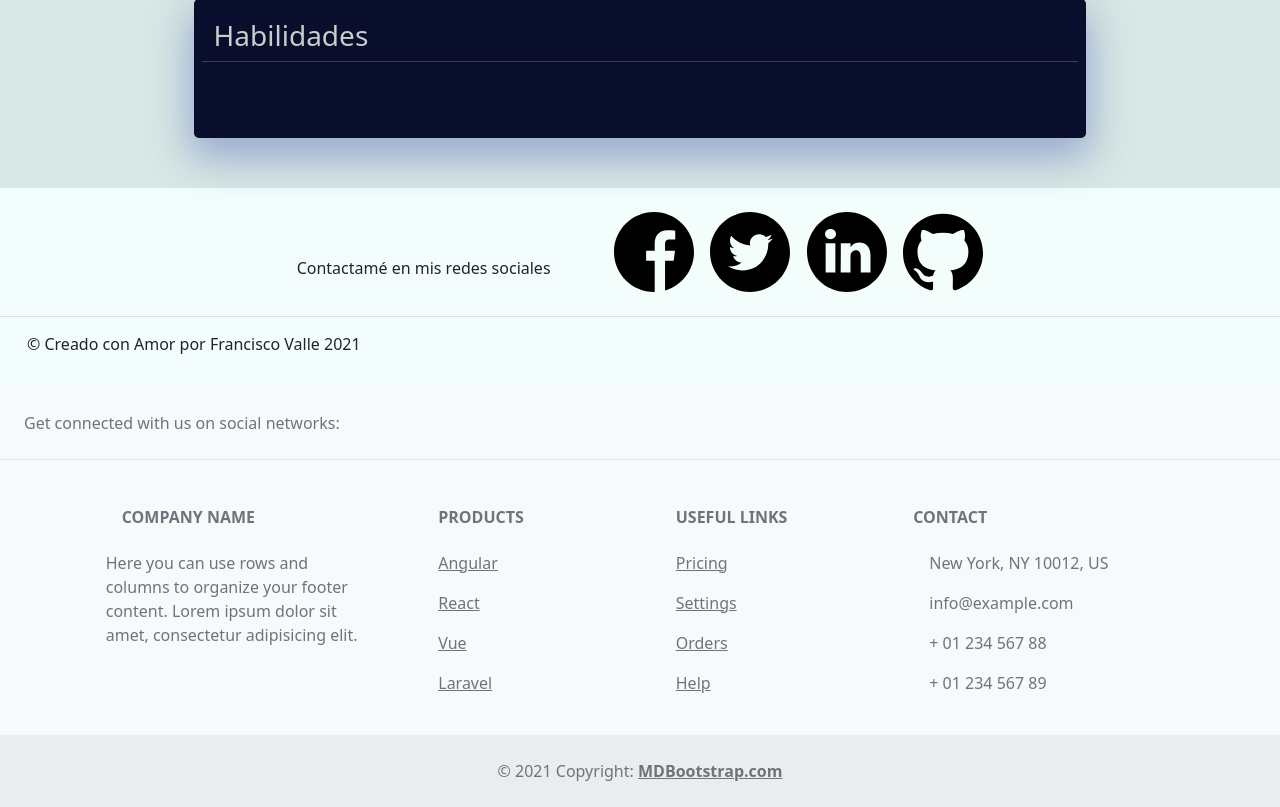
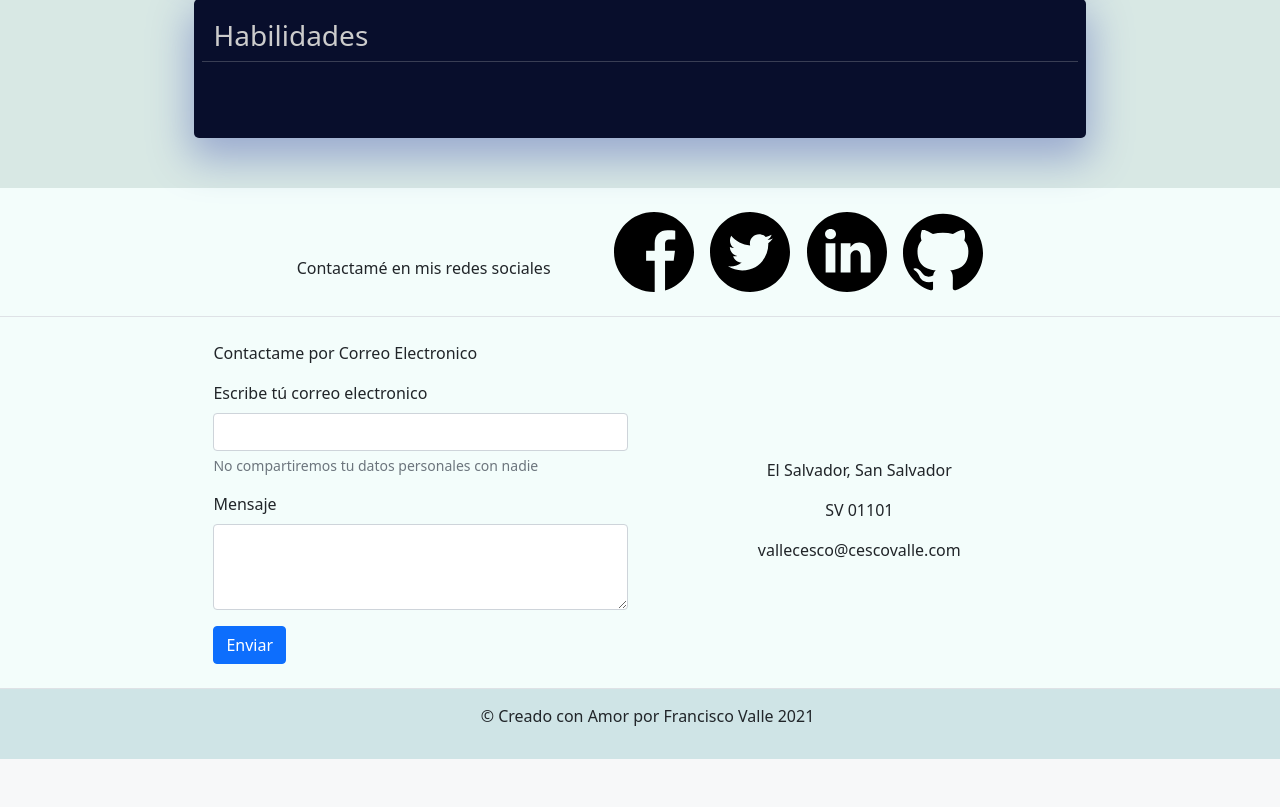
Before and after one commit to C3SC0-V4113/Portafolio-Personal, a PHP site: page / in a window 1280 px wide. Shown: the part 875-1682 px from the top of the page. After the commit the page ends 1634 px from the top, so only its background shows below. Run offline with PHP 8.4, Linux system fonts and the light colour scheme; some libraries are stand-ins or nearby versions.

Commit message:
Terminado Footer

```diff
--- a/css/style.css
+++ b/css/style.css
@@ -57,13 +57,17 @@
 #footer{
     bottom: 0;
     left: 0;
-    background-color: #F3FDFB;
+    background-color: #CFE4E6;
+    text-align: center;
     clear: both;
     padding-bottom: 15px;
     padding-top: 15px;
 }
 #footer p{
     padding-left: 15px;
+}
+#footpadre{
+    background-color: #F3FDFB;
 }
 #contactme{
     justify-content: center;
@@ -81,6 +85,9 @@
     }
     #contactme p{
         margin: auto;
+    }
+    #redsvg{
+        margin-top: 1rem;
     }
 }
 #iconsmedia{
@@ -117,3 +124,8 @@
     vertical-align: middle;
     color: blue;
 }
+#sivar{
+    text-align: center;
+    margin: auto;
+    padding-top: 2rem;
+}
--- a/index.php
+++ b/index.php
@@ -97,7 +97,7 @@
         </div>
     </div>
     <!--Footer-->
-    <div class="container-fluid" style="background-color: #F3FDFB;">
+    <div class="container-fluid" id="footpadre">
         <div class="row">
             <section class="d-flex justify-content-center p-4 border-bottom" id="contacts">
                 <div class="row">
@@ -141,135 +141,43 @@
                 </div>
                 <hr>
             </section>
+            <section class="d-flex justify-content-center p-4 border-bottom">
+                <div class="row">
+                    <div class="col-12 col-md-6">
+                        <form>
+                            <p>Contactame por Correo Electronico</p>
+                            <div class="mb-3">
+                                <label for="exampleInputEmail1" class="form-label">Escribe tú correo electronico</label>
+                                <input type="email" class="form-control" id="exampleInputEmail1" aria-describedby="emailHelp">
+                                <div id="emailHelp" class="form-text">No compartiremos tu datos personales con nadie</div>
+                            </div>
+                            <div class="mb-3">
+                                <label for="exampleInputPassword1" class="form-label">Mensaje</label>
+                                <textarea class="form-control" name="exampleInputPassword1" id="exampleInputPassword1" rows="3"></textarea>
+                            </div>
+                            <button type="submit" class="btn btn-primary">Enviar</button>
+                        </form>
+                    </div>
+                    <div class="col-12 col-md-6" id="sivar">
+                        <div class="row">
+                            <div class="col-12">
+                                <p>El Salvador, San Salvador</p>
+                            </div>
+                            <div class="col-12">
+                                <p>SV 01101</p>
+                            </div>
+                            <div class="col-12">
+                                <p>vallecesco@cescovalle.com</p>
+                            </div>
+                        </div>
+                    </div>
+                </div>
+            </section>
             <div class="col-12" id="footer">
                 <p> © Creado con Amor por Francisco Valle 2021</p>
             </div>
         </div>
     </div>
-    <!-- Footer -->
-    <footer class="text-center text-lg-start bg-light text-muted">
-        <!-- Section: Social media -->
-        <section class="d-flex justify-content-center justify-content-lg-between p-4 border-bottom">
-            <!-- Left -->
-            <div class="me-5 d-none d-lg-block">
-                <span>Get connected with us on social networks:</span>
-            </div>
-            <!-- Left -->
-
-            <!-- Right -->
-            <div>
-                <a href="" class="me-4 text-reset">
-                    <i class="fab fa-facebook-f"></i>
-                </a>
-                <a href="" class="me-4 text-reset">
-                    <i class="fab fa-twitter"></i>
-                </a>
-                <a href="" class="me-4 text-reset">
-                    <i class="fab fa-google"></i>
-                </a>
-                <a href="" class="me-4 text-reset">
-                    <i class="fab fa-instagram"></i>
-                </a>
-                <a href="" class="me-4 text-reset">
-                    <i class="fab fa-linkedin"></i>
-                </a>
-                <a href="" class="me-4 text-reset">
-                    <i class="fab fa-github"></i>
-                </a>
-            </div>
-            <!-- Right -->
-        </section>
-        <!-- Section: Social media -->
-
-        <!-- Section: Links  -->
-        <section class="">
-            <div class="container text-center text-md-start mt-5">
-                <!-- Grid row -->
-                <div class="row mt-3">
-                    <!-- Grid column -->
-                    <div class="col-md-3 col-lg-4 col-xl-3 mx-auto mb-4">
-                        <!-- Content -->
-                        <h6 class="text-uppercase fw-bold mb-4">
-                            <i class="fas fa-gem me-3"></i>Company name
-                        </h6>
-                        <p>
-                            Here you can use rows and columns to organize your footer content. Lorem ipsum
-                            dolor sit amet, consectetur adipisicing elit.
-                        </p>
-                    </div>
-                    <!-- Grid column -->
-
-                    <!-- Grid column -->
-                    <div class="col-md-2 col-lg-2 col-xl-2 mx-auto mb-4">
-                        <!-- Links -->
-                        <h6 class="text-uppercase fw-bold mb-4">
-                            Products
-                        </h6>
-                        <p>
-                            <a href="#!" class="text-reset">Angular</a>
-                        </p>
-                        <p>
-                            <a href="#!" class="text-reset">React</a>
-                        </p>
-                        <p>
-                            <a href="#!" class="text-reset">Vue</a>
-                        </p>
-                        <p>
-                            <a href="#!" class="text-reset">Laravel</a>
-                        </p>
-                    </div>
-                    <!-- Grid column -->
-
-                    <!-- Grid column -->
-                    <div class="col-md-3 col-lg-2 col-xl-2 mx-auto mb-4">
-                        <!-- Links -->
-                        <h6 class="text-uppercase fw-bold mb-4">
-                            Useful links
-                        </h6>
-                        <p>
-                            <a href="#!" class="text-reset">Pricing</a>
-                        </p>
-                        <p>
-                            <a href="#!" class="text-reset">Settings</a>
-                        </p>
-                        <p>
-                            <a href="#!" class="text-reset">Orders</a>
-                        </p>
-                        <p>
-                            <a href="#!" class="text-reset">Help</a>
-                        </p>
-                    </div>
-                    <!-- Grid column -->
-
-                    <!-- Grid column -->
-                    <div class="col-md-4 col-lg-3 col-xl-3 mx-auto mb-md-0 mb-4">
-                        <!-- Links -->
-                        <h6 class="text-uppercase fw-bold mb-4">
-                            Contact
-                        </h6>
-                        <p><i class="fas fa-home me-3"></i> New York, NY 10012, US</p>
-                        <p>
-                            <i class="fas fa-envelope me-3"></i>
-                            info@example.com
-                        </p>
-                        <p><i class="fas fa-phone me-3"></i> + 01 234 567 88</p>
-                        <p><i class="fas fa-print me-3"></i> + 01 234 567 89</p>
-                    </div>
-                    <!-- Grid column -->
-                </div>
-                <!-- Grid row -->
-            </div>
-        </section>
-        <!-- Section: Links  -->
-
-        <!-- Copyright -->
-        <div class="text-center p-4" style="background-color: rgba(0, 0, 0, 0.05);">
-            © 2021 Copyright:
-            <a class="text-reset fw-bold" href="https://mdbootstrap.com/">MDBootstrap.com</a>
-        </div>
-        <!-- Copyright -->
-    </footer>
-    <!-- Footer -->
 </body>
 <script src="vendor/twbs/bootstrap/dist/js/bootstrap.min.js"></script>
 
```
